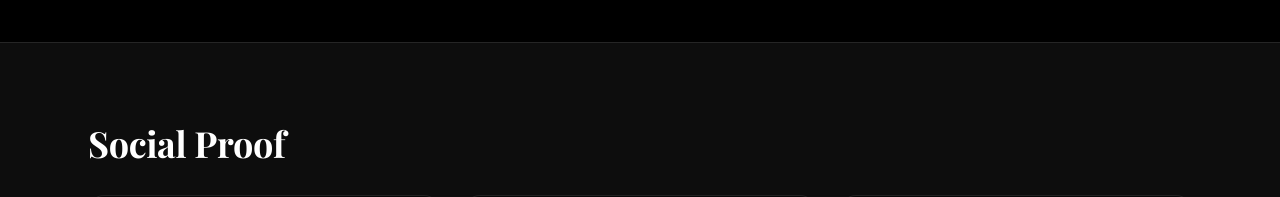
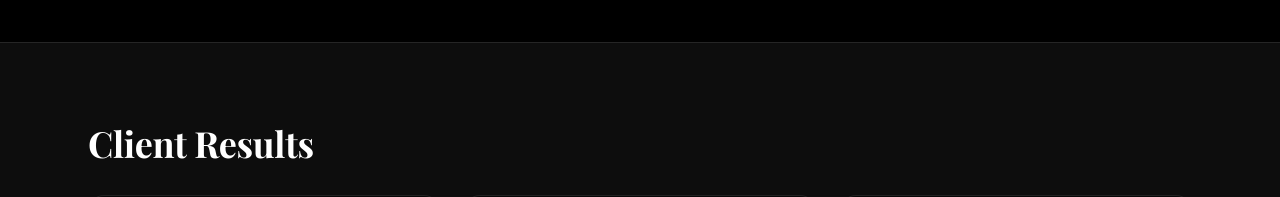
Before and after one commit to robopdesigns/luxeleadpro-site, a Next.js app: page / in a window 1280 px wide. Shown: the part 940-1137 px from the top of the page. Built offline with nearby package versions, Linux system fonts and the light colour scheme; no server answers; a web font is replaced by a local one.

Commit message:
copy: rename social proof section to client results

```diff
--- a/app/page.tsx
+++ b/app/page.tsx
@@ -149,7 +149,7 @@
 
       <section className="border-y border-white/10 bg-white/5 py-20">
         <div className="mx-auto w-full max-w-6xl px-6">
-          <h2 className="text-3xl font-bold md:text-4xl">Social Proof</h2>
+          <h2 className="text-3xl font-bold md:text-4xl">Client Results</h2>
           <div className="mt-8 grid gap-6 md:grid-cols-3">
             {[
               "\"Booked 14 qualified consults in the first month.\" — Luxury Team Lead, IL",
```
